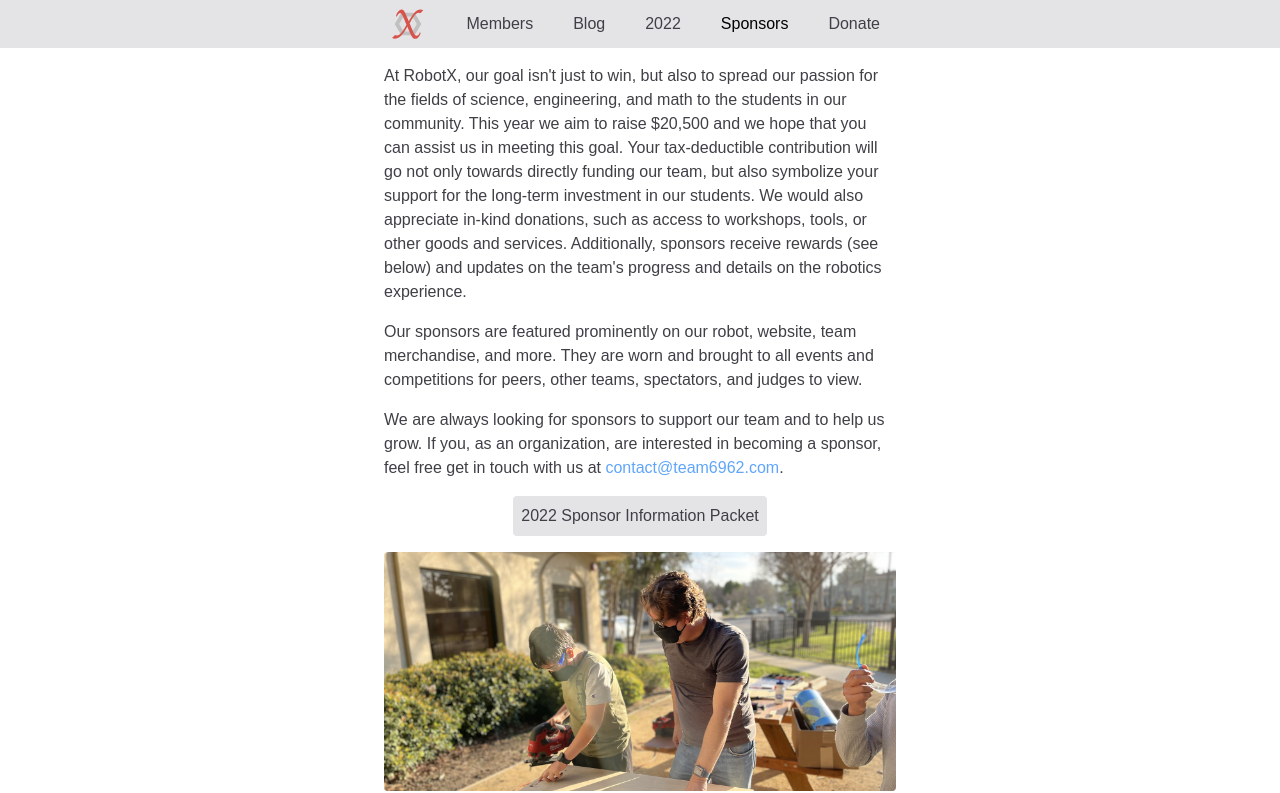
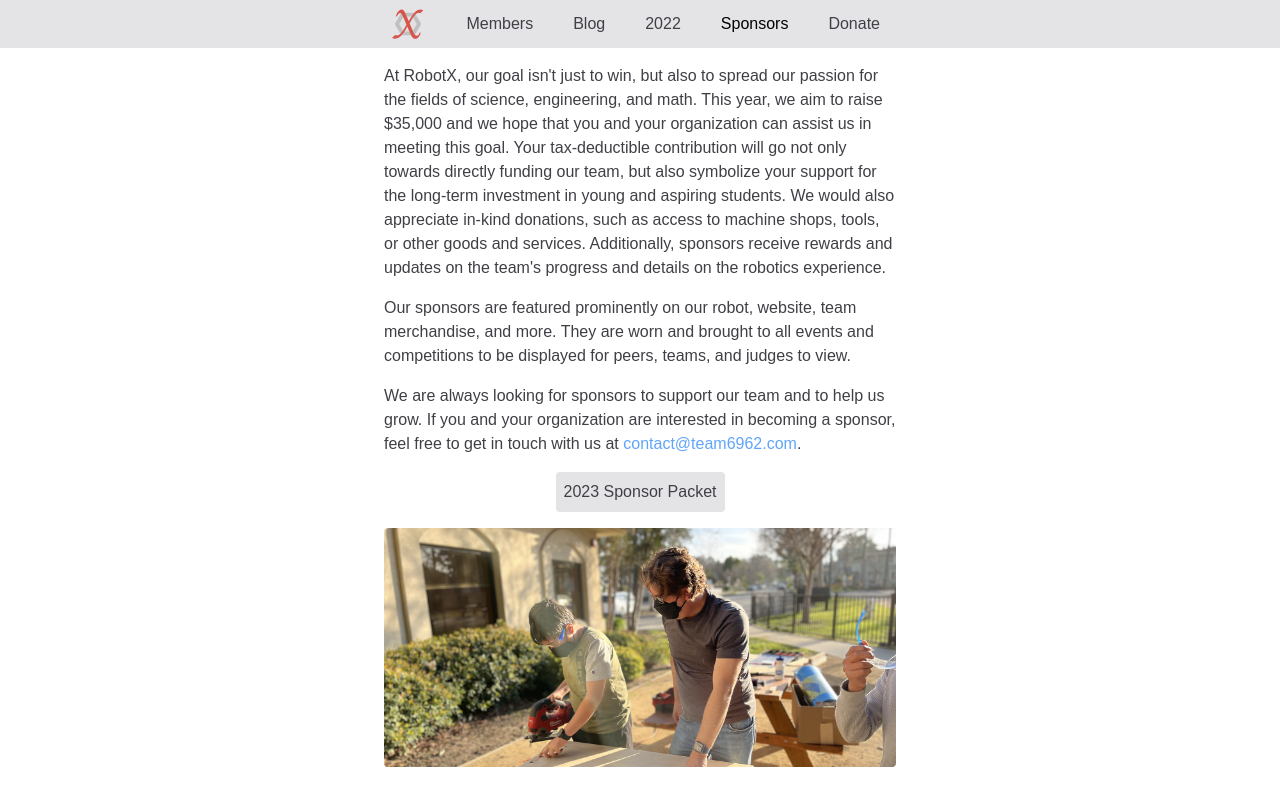
Before and after one commit to team6962/robotx-website, a Next.js app: page /sponsors in a window 1280 px wide. Shown: the top 793 px of the page. Built offline with nearby package versions, Linux system fonts and the light colour scheme; a web font is replaced by a local one.

Commit message:
Match sponsor page and packet

```diff
--- a/pages/sponsors/index.tsx
+++ b/pages/sponsors/index.tsx
@@ -33,29 +33,29 @@ const Home: NextPage = () => (
 	<div className="content-container my-4">
 		<p className="md:max-w-lg mx-6">
 			At RobotX, our goal isn&apos;t just to win, but also to spread our passion for the
-			fields of science, engineering, and math to the students in our community. This year we
-			aim to raise $20,500 and we hope that you can assist us in meeting this goal. Your
+			fields of science, engineering, and math. This year, we
+			aim to raise $35,000 and we hope that you and your organization can assist us in meeting this goal. Your
 			tax-deductible contribution will go not only towards directly funding our team, but also
-			symbolize your support for the long-term investment in our students. We would also
-			appreciate in-kind donations, such as access to workshops, tools, or other goods and
-			services. Additionally, sponsors receive rewards (see below) and updates on the
+			symbolize your support for the long-term investment in young and aspiring students. We would also
+			appreciate in-kind donations, such as access to machine shops, tools, or other goods and
+			services. Additionally, sponsors receive rewards and updates on the
 			team&apos;s progress and details on the robotics experience.
 		</p>
 		<p className="md:max-w-lg mx-6">
 			Our sponsors are featured prominently on our robot, website, team merchandise, and more.
-			They are worn and brought to all events and competitions for peers, other teams,
-			spectators, and judges to view.
+			They are worn and brought to all events and competitions to be displayed for peers, teams,
+			and judges to view.
 		</p>
 		<p className="md:max-w-lg mx-6">
-			We are always looking for sponsors to support our team and to help us grow. If you, as
-			an organization, are interested in becoming a sponsor, feel free get in touch with us at{' '}
+			We are always looking for sponsors to support our team and to help us grow. If you and your
+			organization are interested in becoming a sponsor, feel free to get in touch with us at{' '}
 			<a href="mailto:contact@team6962.com" className="text-link">
 				contact@team6962.com
 			</a>
 			.
 		</p>
 		<a href="https://drive.google.com/file/d/1bUPFyM5eVC1SuRPrlnQR0eJ7Xt4ftccb/view?usp=sharing" className="button">
-			2022 Sponsor Information Packet
+			2023 Sponsor Packet
 		</a>
 		<div className="md:max-w-lg">
 			<Image
@@ -69,7 +69,7 @@ const Home: NextPage = () => (
 		</div>
 		<p className="md:max-w-lg mx-6">
 			RobotX is a student club of Khan Lab School, a 501(c)(3) organization. Donations may be
-			made to Khan Lab School with a designation for RobotX, Team 6962.
+			made to Khan Lab School with a designation for "RobotX, Team 6962".
 		</p>
 		<h2>Sponsorship Levels</h2>
 		<SponsorshipLevel
```
